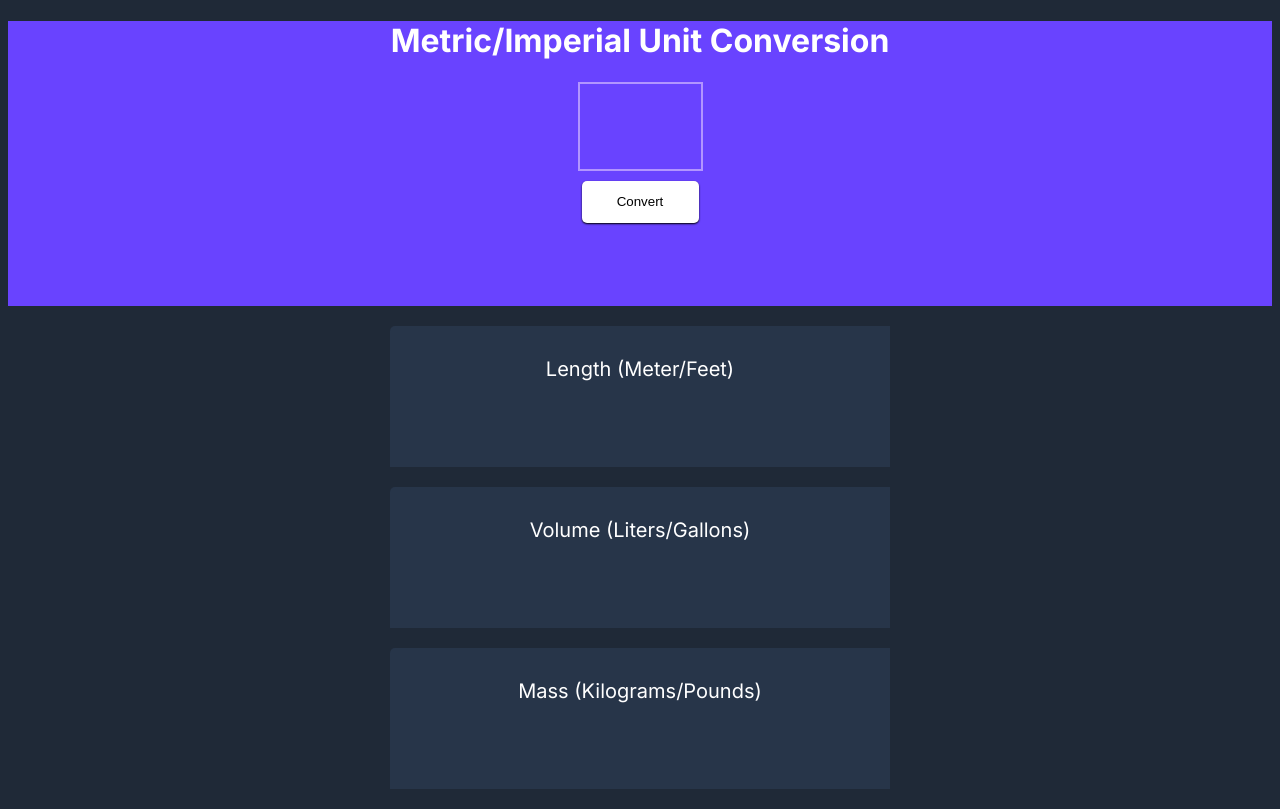
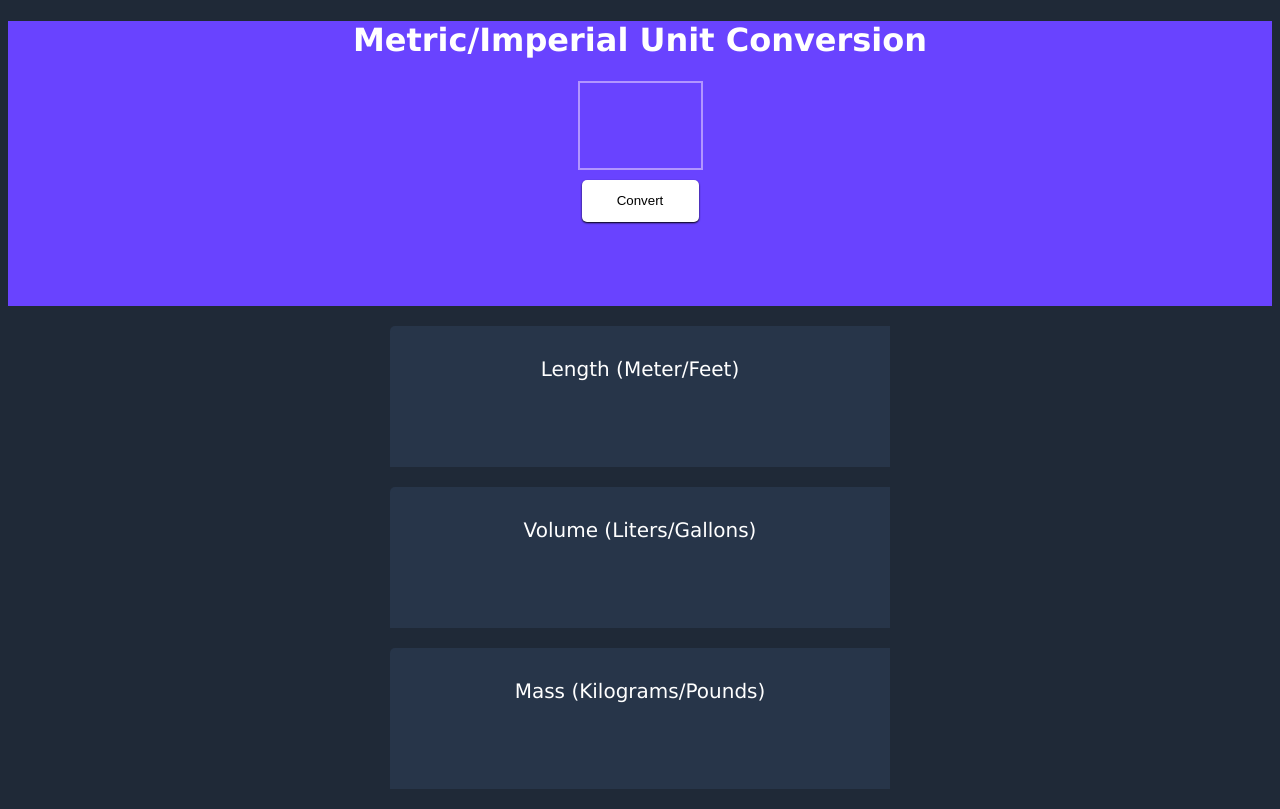
Before and after one commit to Myaluza/Unit-Converter, a plain HTML site: page index.html in a window 1280 px wide. Drawn offline with Linux system fonts and the light colour scheme; a web font is replaced by a local one.

Commit message:
Update body font family

```diff
--- a/index.css
+++ b/index.css
@@ -1,6 +1,6 @@
 body {
     background: #1F2937;
-    font-family: "Inter", sans-serif;
+    font-family: 'Lucida Sans', 'Lucida Sans Regular', 'Lucida Grande', 'Lucida Sans Unicode', Geneva, Verdana, sans-serif;
     color: white;
 }
 
```
